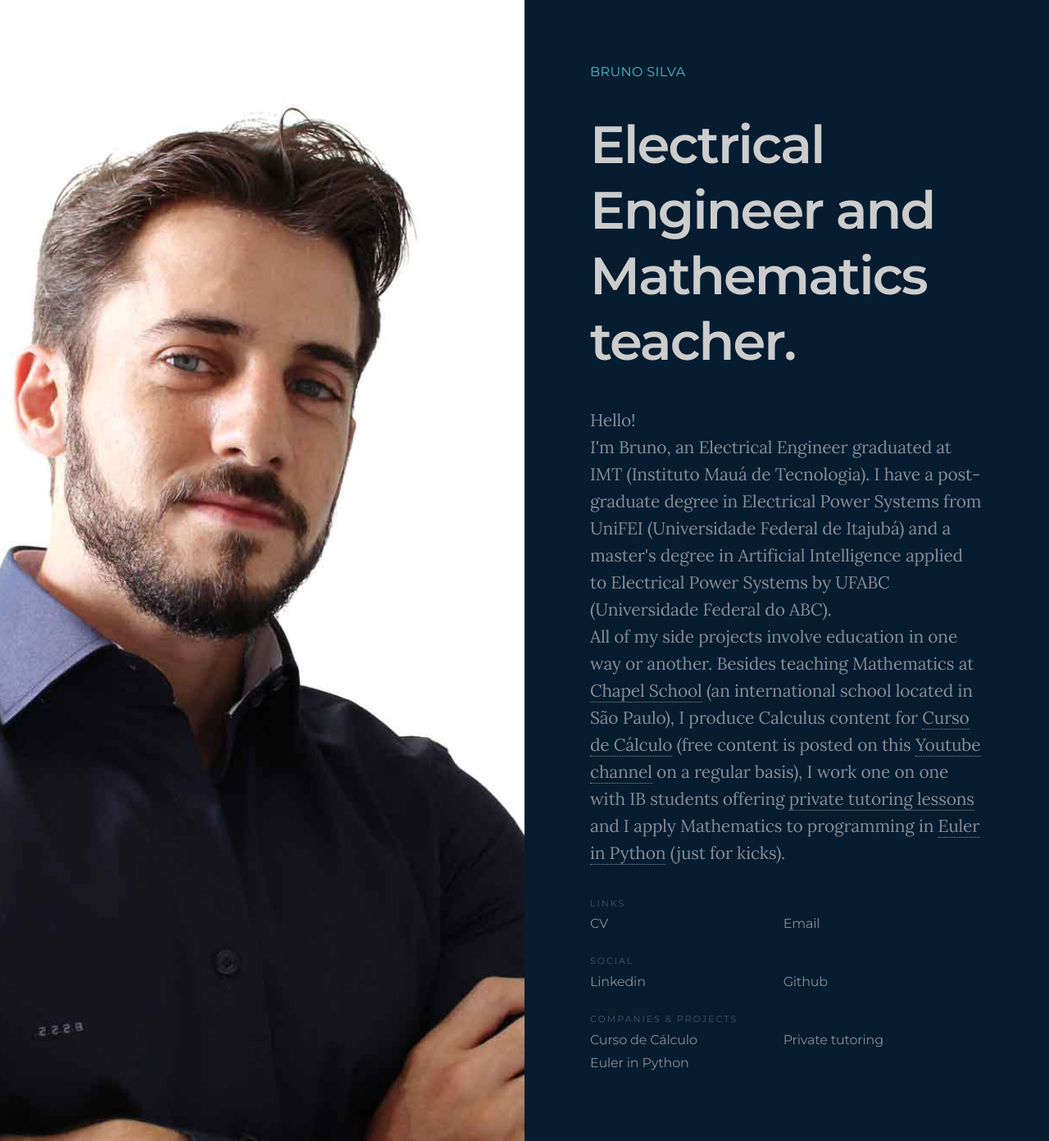
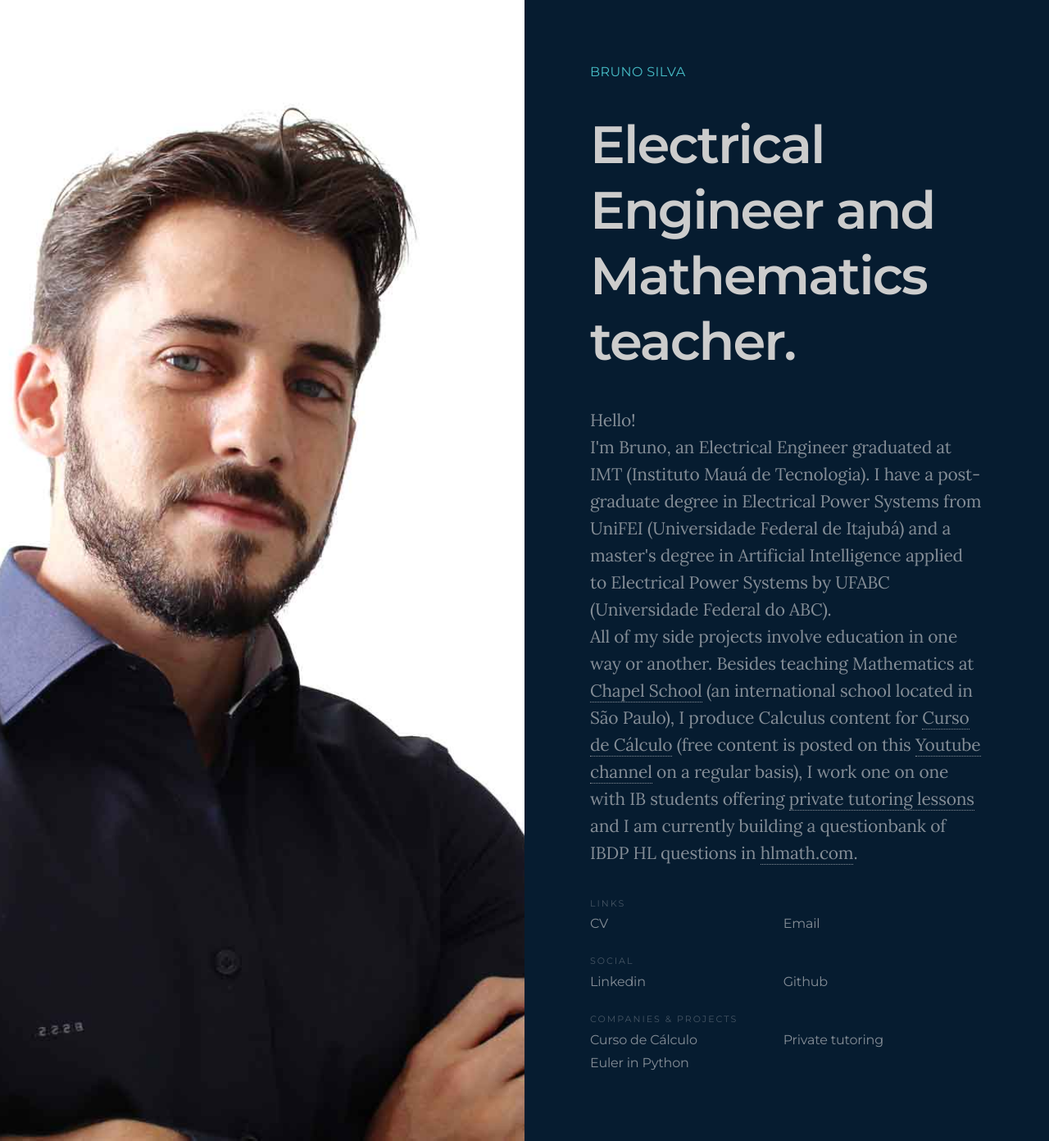
Before and after one commit to bru1987/bru1987.github.io, a Jekyll site: the page built from index.html, in a window 1280 px wide. Shown: the whole page at 82% size. Built offline with Jekyll 4.4.1, drawn with Linux system fonts in a browser that asks for light colours.

Commit message:
Update index.html

```diff
--- a/index.html
+++ b/index.html
@@ -57,7 +57,7 @@
 
 			<div class="split-bio">
 
-				<p>Hello!</br> I'm Bruno, an Electrical Engineer graduated at IMT (Instituto Mauá de Tecnologia). I have a post-graduate degree in Electrical Power Systems from UniFEI (Universidade Federal de Itajubá) and a master's degree in Artificial Intelligence applied to Electrical Power Systems by UFABC (Universidade Federal do ABC). </br>All of my side projects involve education in one way or another. Besides teaching Mathematics at <a href="http://www.chapelschool.com.br">Chapel School</a> (an international school located in São Paulo), I produce Calculus content for <a href="http://www.cursodecalculo.com.br">Curso de Cálculo</a> (free content is posted on this <a href="http://www.youtube.com/cursodecalculo">Youtube channel</a> on a regular basis), I work one on one with IB students offering <a href="https://wa.me/5511934301368">private tutoring lessons</a> and I apply Mathematics to programming in <a href="http://www.eulerinpython.com">Euler in Python</a> (just for kicks).</p>
+				<p>Hello!</br> I'm Bruno, an Electrical Engineer graduated at IMT (Instituto Mauá de Tecnologia). I have a post-graduate degree in Electrical Power Systems from UniFEI (Universidade Federal de Itajubá) and a master's degree in Artificial Intelligence applied to Electrical Power Systems by UFABC (Universidade Federal do ABC). </br>All of my side projects involve education in one way or another. Besides teaching Mathematics at <a href="http://www.chapelschool.com.br">Chapel School</a> (an international school located in São Paulo), I produce Calculus content for <a href="http://www.cursodecalculo.com.br">Curso de Cálculo</a> (free content is posted on this <a href="http://www.youtube.com/cursodecalculo">Youtube channel</a> on a regular basis), I work one on one with IB students offering <a href="https://wa.me/5511934301368">private tutoring lessons</a> and I am currently building a questionbank of IBDP HL questions in <a href="http://www.hlmath.com">hlmath.com</a>.</p>
 
 			</div>
 
```
